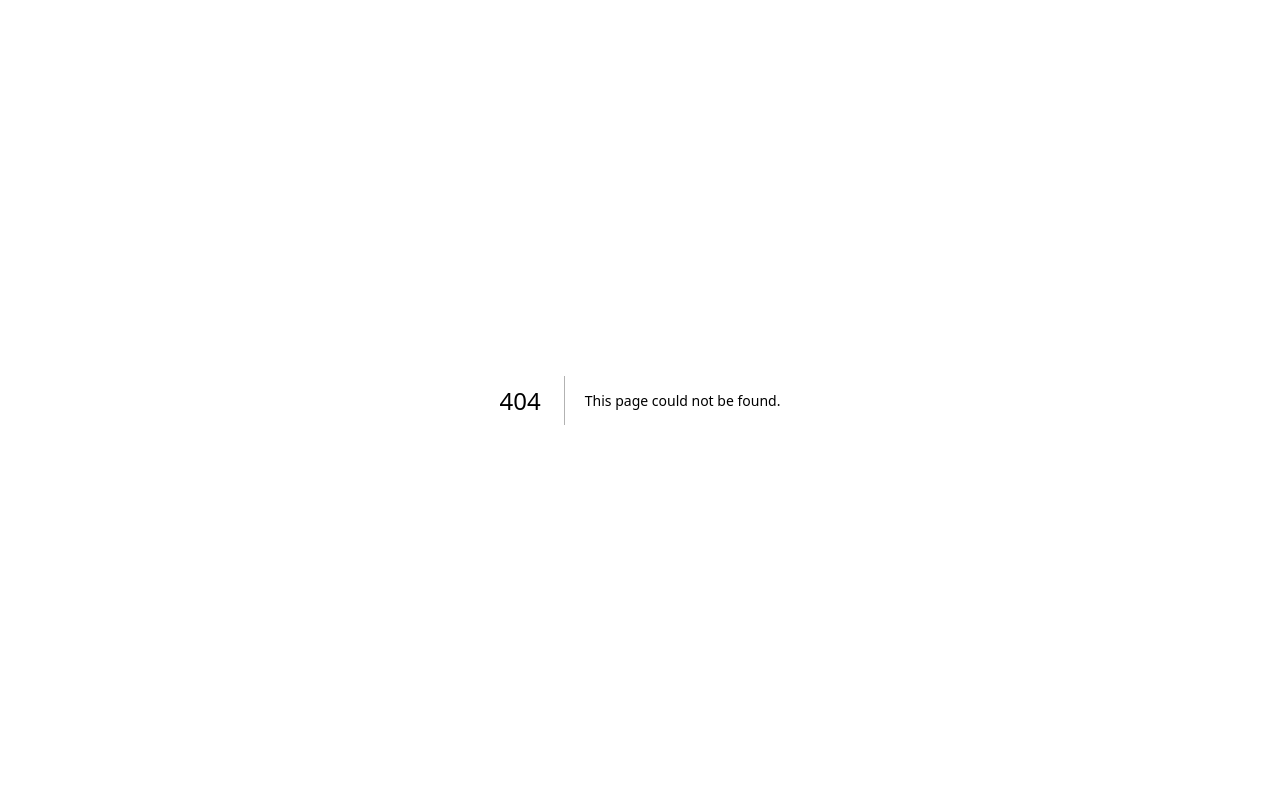
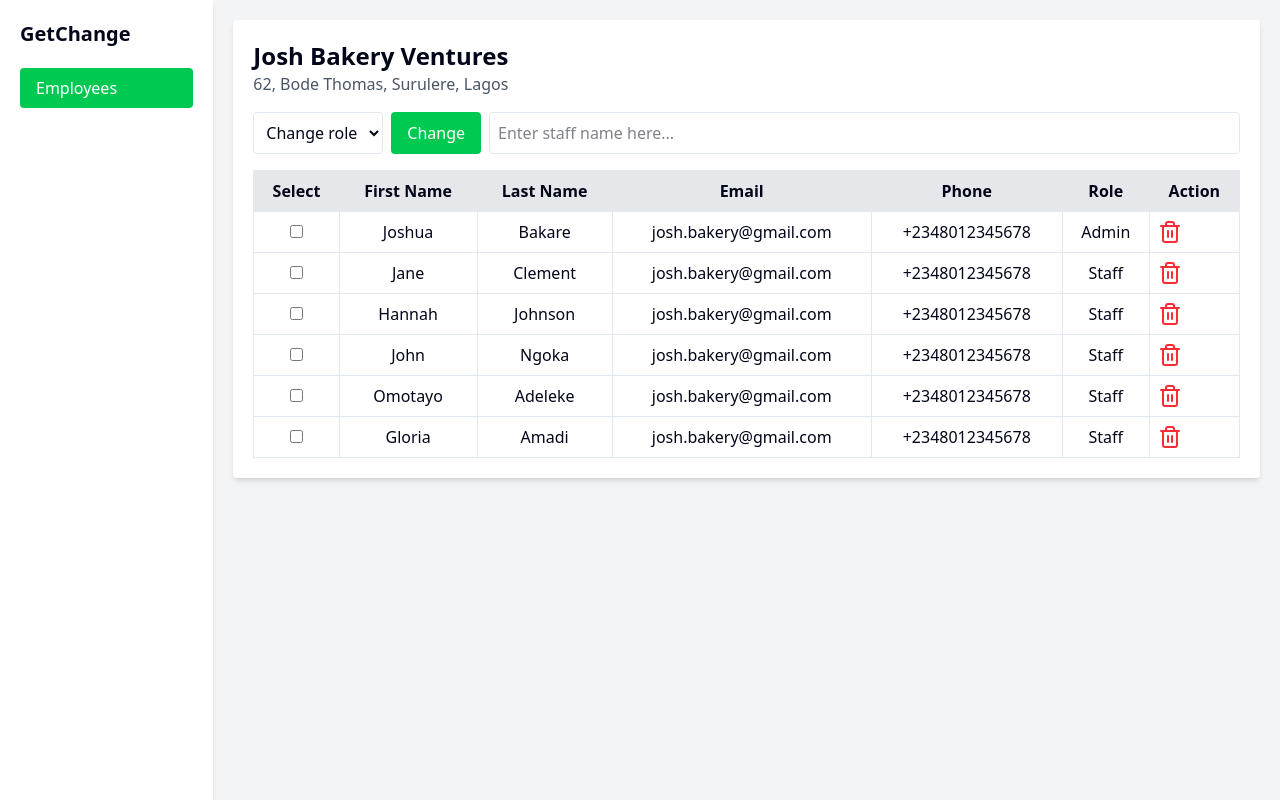
Before and after one commit to Jmike-dev/deboik, a Next.js app: page /dashboard in a window 1280 px wide. Before the commit this address had no page. Built offline with nearby package versions, Linux system fonts and the light colour scheme.

Commit message:
feat:update deployment

```diff
--- /dev/null
+++ b/app/dashboard/page.tsx
@@ -0,0 +1,134 @@
+import React from "react";
+import { Trash2 } from "lucide-react";
+
+const employees = [
+    {
+        firstName: "Joshua",
+        lastName: "Bakare",
+        email: "josh.bakery@gmail.com",
+        phone: "+2348012345678",
+        role: "Admin",
+    },
+    {
+        firstName: "Jane",
+        lastName: "Clement",
+        email: "josh.bakery@gmail.com",
+        phone: "+2348012345678",
+        role: "Staff",
+    },
+    {
+        firstName: "Hannah",
+        lastName: "Johnson",
+        email: "josh.bakery@gmail.com",
+        phone: "+2348012345678",
+        role: "Staff",
+    },
+    {
+        firstName: "John",
+        lastName: "Ngoka",
+        email: "josh.bakery@gmail.com",
+        phone: "+2348012345678",
+        role: "Staff",
+    },
+    {
+        firstName: "Omotayo",
+        lastName: "Adeleke",
+        email: "josh.bakery@gmail.com",
+        phone: "+2348012345678",
+        role: "Staff",
+    },
+    {
+        firstName: "Gloria",
+        lastName: "Amadi",
+        email: "josh.bakery@gmail.com",
+        phone: "+2348012345678",
+        role: "Staff",
+    },
+];
+
+function Dashboard() {
+    return (
+        <div className="flex h-screen bg-gray-100">
+            {/* Sidebar */}
+            <aside className="w-1/6 bg-white p-5 shadow-md">
+                <h2 className="text-xl font-bold">GetChange</h2>
+                <nav className="mt-5">
+                    <ul>
+                        <li className="rounded bg-green-500 px-4 py-2 text-white">
+                            Employees
+                        </li>
+                    </ul>
+                </nav>
+            </aside>
+
+            {/* Main Content */}
+            <main className="flex-1 p-5">
+                <div className="rounded bg-white p-5 shadow-md">
+                    <h1 className="text-2xl font-bold">Josh Bakery Ventures</h1>
+                    <p className="text-gray-600">
+                        62, Bode Thomas, Surulere, Lagos
+                    </p>
+
+                    {/* Controls */}
+                    <div className="mt-4 flex gap-2">
+                        <select className="rounded border p-2">
+                            <option>Change role</option>
+                        </select>
+                        <button className="rounded bg-green-500 px-4 py-2 text-white">
+                            Change
+                        </button>
+                        <input
+                            type="text"
+                            placeholder="Enter staff name here..."
+                            className="flex-1 rounded border p-2"
+                        />
+                    </div>
+
+                    {/* Employee Table */}
+                    <table className="mt-4 w-full border-collapse border border-gray-300">
+                        <thead>
+                            <tr className="bg-gray-200">
+                                <th className="border p-2">Select</th>
+                                <th className="border p-2">First Name</th>
+                                <th className="border p-2">Last Name</th>
+                                <th className="border p-2">Email</th>
+                                <th className="border p-2">Phone</th>
+                                <th className="border p-2">Role</th>
+                                <th className="border p-2">Action</th>
+                            </tr>
+                        </thead>
+                        <tbody>
+                            {employees.map((employee, index) => (
+                                <tr key={index} className="text-center">
+                                    <td className="border p-2">
+                                        <input type="checkbox" />
+                                    </td>
+                                    <td className="border p-2">
+                                        {employee.firstName}
+                                    </td>
+                                    <td className="border p-2">
+                                        {employee.lastName}
+                                    </td>
+                                    <td className="border p-2">
+                                        {employee.email}
+                                    </td>
+                                    <td className="border p-2">
+                                        {employee.phone}
+                                    </td>
+                                    <td className="border p-2">
+                                        {employee.role}
+                                    </td>
+                                    <td className="cursor-pointer border p-2 text-red-500">
+                                        <Trash2 />
+                                    </td>
+                                </tr>
+                            ))}
+                        </tbody>
+                    </table>
+                </div>
+            </main>
+        </div>
+    );
+}
+
+export default Dashboard;
--- a/app/page.tsx
+++ b/app/page.tsx
@@ -17,6 +17,8 @@ import { toast } from "sonner";
 import { z } from "zod";
 import { createUser } from "./services/apiService";
 import { zodResolver } from "@hookform/resolvers/zod";
+import { useRouter } from "next/navigation";
+
 
 const formSchema = z.object({
     firstName: z.string().min(2, "First name must be at least 2 characters"),
@@ -25,6 +27,9 @@ const formSchema = z.object({
     password: z.string().min(5, "must have minimum of 5 charaters"),
 });
 export default function SignUp() {
+        const router = useRouter();
+
+
     const form = useForm<z.infer<typeof formSchema>>({
         resolver: zodResolver(formSchema),
         defaultValues: {
@@ -41,6 +46,7 @@ export default function SignUp() {
             await createUser(data);
             toast.success("User created");
             form.reset();
+            router.push('/dashboard')
         } catch {
             toast.error("Could not create user");
         }
--- a/app/services/apiService.ts
+++ b/app/services/apiService.ts
@@ -1,5 +1,5 @@
 import axios from "axios";
-const BASE_URL = "http://localhost:3000/api/deboikStaff";
+const BASE_URL = process.env.BASE_URL as string;
 
 interface User {
     firstName: string;
```
